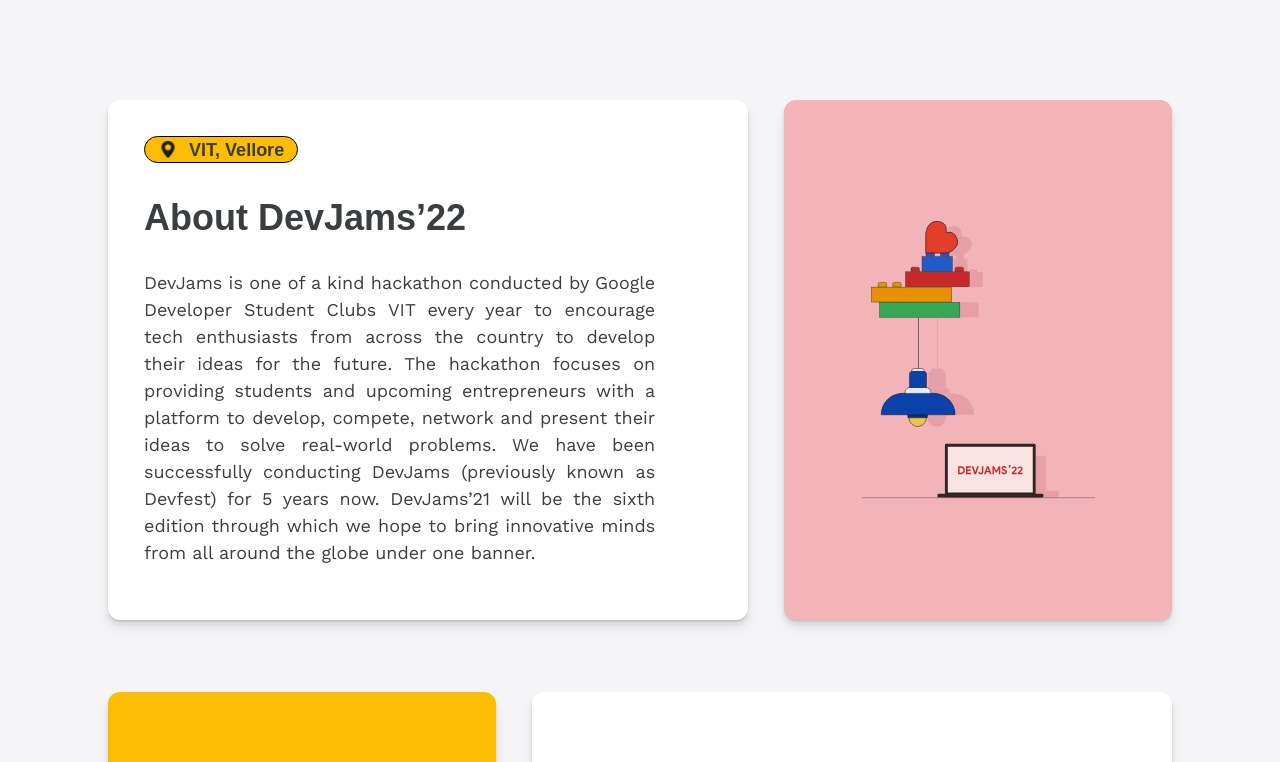
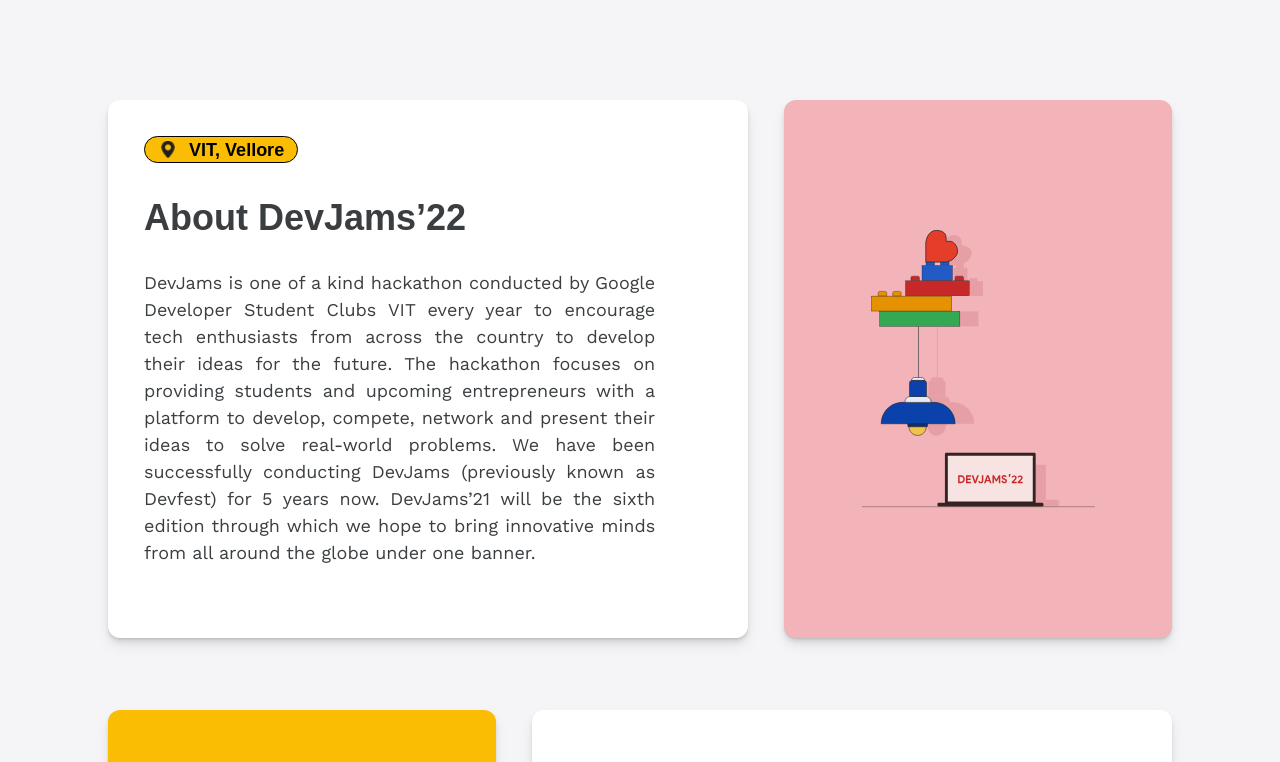
Before and after one commit to chirantan2003/devjams22-frontend, a Next.js app: page / in a window 1280 px wide. Shown: the part 840-1602 px from the top of the page. Built offline with nearby package versions, Linux system fonts and the light colour scheme; a web font is replaced by a local one.

Commit message:
style: padding about dj

```diff
--- a/components/about/About.module.css
+++ b/components/about/About.module.css
@@ -18,7 +18,7 @@
   font-size: 1rem;
   font-family: "Product Sans", sans-serif;
   font-weight: bold;
-  color: black;
+  color: black !important;
   line-height: 0.02rem;
   margin-top: 0;
   padding: 0 0.7rem;
@@ -44,6 +44,7 @@
   max-width: 90%;
   color: var(--textdark);
   line-height: 1.5rem;
+  padding-bottom: 1rem;
 }
 
 .right {
```
